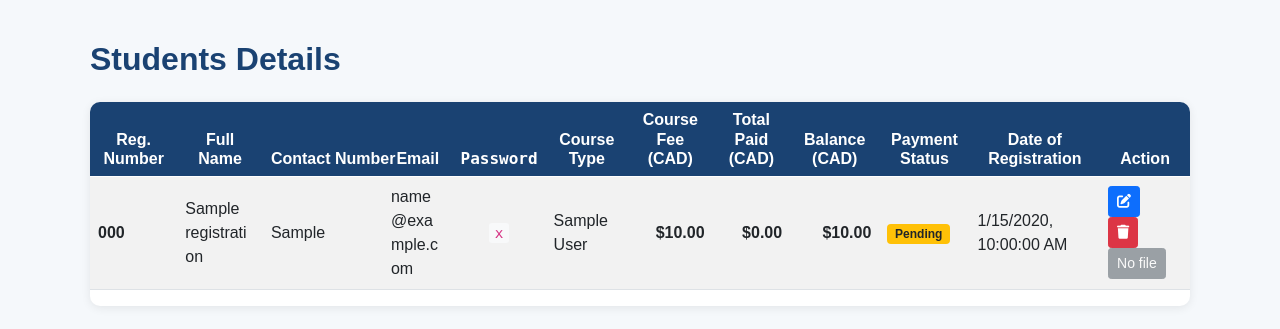
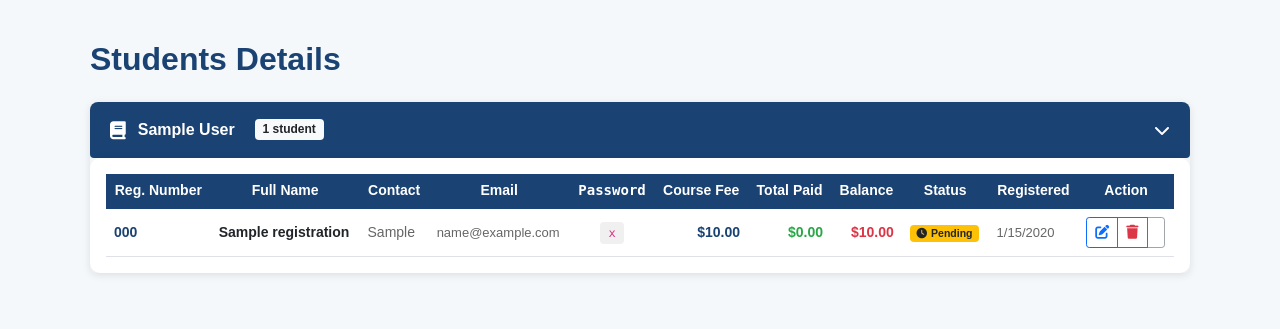
Before and after one commit to MahinHameem/Oncoone, a Django app: page /api/admin/students/ in a window 1280 px wide. Shown: the part 78-407 px from the top of the page. Run offline with Django 5.2, Linux system fonts and the light colour scheme; a user stored in the database is signed in; tables that the repository leaves empty hold one stand-in row (values such as "Sample post"); some libraries are stand-ins or nearby versions.

Commit message:
admin change

```diff
--- a/core/views.py
+++ b/core/views.py
@@ -172,52 +172,53 @@ def registrations_list(request):
 
     regs = Registration.objects.order_by('-created_at').all()
     data = []
+
     for r in regs:
         # Get all course enrollments for this student
         enrollments = r.course_enrollments.all()
-        courses = [e.course_name for e in enrollments]
-        course_total = Decimal('0.00')
+
+        # For each enrollment, create a separate row with course-specific data
         for e in enrollments:
-            # Try to get price from Course model, fall back to enrollment's course if available
+            course_name = e.course_name if e.course_name else (e.course.course_name if e.course else 'Unknown')
+
+            # Get price for this specific enrollment
             if e.course:
                 price = e.course.price_cad
             else:
-                # Legacy: try to find course by name
-                course = Course.objects.filter(course_name=e.course_name).first()
-                price = course.price_cad if course else None
-
-            if price is None:
-                paid_course = e.payments.filter(status='completed').first()
-                price = paid_course.total_price_cad if paid_course else Decimal('0.00')
-            course_total += price
-
-        completed_payments = r.payments.filter(status='completed')
-        total_paid = sum((p.payment_amount_cad for p in completed_payments), Decimal('0.00'))
-        balance_raw = course_total - total_paid
-        balance = balance_raw if balance_raw > Decimal('0.00') else Decimal('0.00')
-
-        if course_total == Decimal('0.00') and total_paid == Decimal('0.00'):
-            payment_status = 'pending'
-        else:
-            payment_status = 'completed' if balance_raw <= Decimal('0.00') else 'pending'
-
-        data.append({
-            'id': r.id,
-            'name': r.name,
-            'email': r.email,
-            'contact': r.contact,
-            'registration_number': r.registration_number,
-            'student_password': r.student_password,
-            'courses': courses,
-            'course_display': ', '.join(courses) if courses else 'N/A',
-            'course_count': len(courses),
-            'course_total_cad': f"{course_total.quantize(Decimal('0.01'))}",
-            'total_paid_cad': f"{total_paid.quantize(Decimal('0.01'))}",
-            'balance_cad': f"{balance.quantize(Decimal('0.01'))}",
-            'payment_status': payment_status,
-            'created_at': r.created_at.isoformat(),
-        })
+                course = Course.objects.filter(course_name=course_name).first()
+                price = course.price_cad if course else Decimal('0.00')
+
+            # Get total paid amount (this is registration-level, not split per course)
+            completed_payments = r.payments.filter(status='completed')
+            total_paid = sum((p.payment_amount_cad for p in completed_payments), Decimal('0.00'))
+
+            # Calculate balance for this enrollment
+            balance_raw = price - total_paid
+            balance = balance_raw if balance_raw > Decimal('0.00') else Decimal('0.00')
+
+            # Determine payment status for this enrollment
+            if price == Decimal('0.00'):
+                payment_status = 'pending'
+            else:
+                payment_status = 'completed' if total_paid >= price else 'pending'
+
+            data.append({
+                'id': r.id,
+                'name': r.name,
+                'email': r.email,
+                'contact': r.contact,
+                'registration_number': r.registration_number,
+                'student_password': r.student_password,
+                'course_name': course_name,
+                'course_total_cad': f"{price.quantize(Decimal('0.01'))}",
+                'total_paid_cad': f"{total_paid.quantize(Decimal('0.01'))}",
+                'balance_cad': f"{balance.quantize(Decimal('0.01'))}",
+                'payment_status': payment_status,
+                'created_at': r.created_at.isoformat(),
+            })
+
     return JsonResponse({'results': data})
+
 
 
 @csrf_exempt
--- a/templates/admin/students.html
+++ b/templates/admin/students.html
@@ -58,27 +58,7 @@
 <div class="container container-admin" id="students">
   <h2 class="mb-4" style="color:#1a4272">Students Details</h2>
   <div id="fetchError" class="alert alert-danger d-none" role="alert" style="cursor:pointer"></div>
-  <div class="table-responsive table-wrap">
-    <table class="table table-striped align-middle">
-      <thead>
-        <tr>
-          <th class="name-col">Reg. Number</th>
-          <th class="name-col">Full Name</th>
-          <th class="contact-col">Contact Number</th>
-          <th class="email-col">Email</th>
-          <th class="password-col">Password</th>
-          <th class="course-col">Course Type</th>
-          <th class="money-col">Course Fee (CAD)</th>
-          <th class="money-col">Total Paid (CAD)</th>
-          <th class="money-col">Balance (CAD)</th>
-          <th class="status-col">Payment Status</th>
-          <th class="date-col">Date of Registration</th>
-          <th class="action-col">Action</th>
-        </tr>
-      </thead>
-      <tbody id="students-tbody"></tbody>
-    </table>
-  </div>
+  <div id="courseSectionsContainer"></div>
 </div>
 
 <!-- Edit Modal -->
@@ -119,7 +99,6 @@
   document.addEventListener('DOMContentLoaded', () => {
     const API_PREFIX = '/api/admin/registrations';
     const fetchErrorEl = document.getElementById('fetchError');
-    const tbody = document.getElementById('students-tbody');
 
     const showError = (message) => {
       fetchErrorEl.innerHTML = `${message} <strong>(click to retry)</strong>`;
@@ -151,38 +130,164 @@
     };
 
     const renderTable = (rows) => {
-      tbody.innerHTML = '';
+      const container = document.getElementById('courseSectionsContainer');
+      container.innerHTML = '';
+
       if (!rows.length) {
-        tbody.innerHTML = '<tr><td colspan="12">No registrations found</td></tr>';
+        container.innerHTML = '<div class="alert alert-info text-center py-4"><i class="fas fa-inbox me-2"></i>No registrations found</div>';
         return;
       }
+
+      // Group rows by course name
+      const courseEnrollments = {};
       rows.forEach((r) => {
+        const courseName = r.course_name || 'Unknown Course';
+        if (!courseEnrollments[courseName]) {
+          courseEnrollments[courseName] = [];
+        }
+        courseEnrollments[courseName].push(r);
+      });
+
+      const sortedCourses = Object.keys(courseEnrollments).sort();
+
+      // Render a collapsible section for each course
+      sortedCourses.forEach((courseName, idx) => {
+        const students = courseEnrollments[courseName];
+        const sectionId = `course-section-${idx}`;
+        const tableId = `course-table-${idx}`;
+
+        const section = document.createElement('div');
+        section.className = 'course-section mb-4';
+        section.style.borderRadius = '8px';
+        section.style.overflow = 'hidden';
+        section.style.boxShadow = '0 2px 8px rgba(0,0,0,0.1)';
+
+        // Course header (clickable to toggle)
+        const headerBtn = document.createElement('button');
+        headerBtn.type = 'button';
+        headerBtn.className = 'course-header btn btn-light w-100 text-start d-flex align-items-center justify-content-between';
+        headerBtn.style.backgroundColor = '#1a4272';
+        headerBtn.style.color = 'white';
+        headerBtn.style.border = 'none';
+        headerBtn.style.padding = '16px 20px';
+        headerBtn.style.fontSize = '16px';
+        headerBtn.style.fontWeight = '600';
+        headerBtn.style.cursor = 'pointer';
+        headerBtn.style.transition = 'background-color 0.2s';
+        headerBtn.onmouseover = () => headerBtn.style.backgroundColor = '#143a5c';
+        headerBtn.onmouseout = () => headerBtn.style.backgroundColor = '#1a4272';
+        headerBtn.setAttribute('data-bs-toggle', 'collapse');
+        headerBtn.setAttribute('data-bs-target', `#${tableId}`);
+        headerBtn.setAttribute('aria-expanded', 'true');
+        headerBtn.setAttribute('aria-controls', tableId);
+
+        const headerTitle = document.createElement('span');
+        headerTitle.style.display = 'flex';
+        headerTitle.style.alignItems = 'center';
+        headerTitle.style.gap = '12px';
+        headerTitle.innerHTML = `
+          <i class="fas fa-book" style="font-size: 18px;"></i>
+          <span>${escapeHtml(courseName)}</span>
+          <span class="badge bg-light text-dark" style="margin-left: 8px;">${students.length} student${students.length !== 1 ? 's' : ''}</span>
+        `;
+
+        const headerIcon = document.createElement('i');
+        headerIcon.className = 'fas fa-chevron-down';
+        headerIcon.style.transition = 'transform 0.3s';
+
+        headerBtn.appendChild(headerTitle);
+        headerBtn.appendChild(headerIcon);
+
+        // Toggle icon rotation on click
+        headerBtn.addEventListener('click', () => {
+          setTimeout(() => {
+            if (headerBtn.getAttribute('aria-expanded') === 'true') {
+              headerIcon.style.transform = 'rotate(180deg)';
+            } else {
+              headerIcon.style.transform = 'rotate(0deg)';
+            }
+          }, 0);
+        });
+
+        section.appendChild(headerBtn);
+
+        // Collapsible table content
+        const tableWrapper = document.createElement('div');
+        tableWrapper.className = 'collapse show';
+        tableWrapper.id = tableId;
+        tableWrapper.style.backgroundColor = '#f8f9fa';
+
+        const tableDiv = document.createElement('div');
+        tableDiv.className = 'table-responsive table-wrap';
+        tableDiv.style.padding = '16px';
+        tableDiv.style.marginBottom = '0';
+
+        const table = document.createElement('table');
+        table.className = 'table table-hover align-middle mb-0';
+        table.style.fontSize = '14px';
+
+        const thead = document.createElement('thead');
+        const theadTr = document.createElement('tr');
+        theadTr.style.backgroundColor = '#e9ecef';
+        theadTr.style.borderBottom = '2px solid #1a4272';
+        theadTr.innerHTML = `
+          <th class="name-col" style="color: #1a4272; font-weight: 600;">Reg. Number</th>
+          <th class="name-col" style="color: #1a4272; font-weight: 600;">Full Name</th>
+          <th class="contact-col" style="color: #1a4272; font-weight: 600;">Contact</th>
+          <th class="email-col" style="color: #1a4272; font-weight: 600;">Email</th>
+          <th class="password-col" style="color: #1a4272; font-weight: 600;">Password</th>
+          <th class="money-col" style="color: #1a4272; font-weight: 600;">Course Fee</th>
+          <th class="money-col" style="color: #1a4272; font-weight: 600;">Total Paid</th>
+          <th class="money-col" style="color: #1a4272; font-weight: 600;">Balance</th>
+          <th class="status-col" style="color: #1a4272; font-weight: 600;">Status</th>
+          <th class="date-col" style="color: #1a4272; font-weight: 600;">Registered</th>
+          <th class="action-col" style="color: #1a4272; font-weight: 600;">Action</th>
+        `;
+        thead.appendChild(theadTr);
+        table.appendChild(thead);
+
+        const tbody = document.createElement('tbody');
+        students.forEach((r, rowIdx) => {
           const tr = document.createElement('tr');
           tr.dataset.id = r.id;
+          tr.style.borderBottom = '1px solid #dee2e6';
+          tr.style.backgroundColor = rowIdx % 2 === 0 ? 'white' : '#f8f9fa';
+          tr.onmouseover = () => tr.style.backgroundColor = '#e7f3ff';
+          tr.onmouseout = () => tr.style.backgroundColor = rowIdx % 2 === 0 ? 'white' : '#f8f9fa';
+          tr.style.transition = 'background-color 0.2s';
+
           const status = (r.payment_status || '').toLowerCase();
           const statusBadge = status === 'completed'
-          ? '<span class="badge bg-success">Completed</span>'
-          : '<span class="badge bg-warning text-dark">Pending</span>';
-        const courseText = escapeHtml(r.course_display || (Array.isArray(r.courses) ? r.courses.join(', ') : r.course || ''));
+            ? '<span class="badge bg-success"><i class="fas fa-check-circle me-1"></i>Completed</span>'
+            : '<span class="badge bg-warning text-dark"><i class="fas fa-clock me-1"></i>Pending</span>';
+
           tr.innerHTML = `
-          <td class="text-start"><strong>${escapeHtml(r.registration_number || 'N/A')}</strong></td>
-          <td class="text-start">${escapeHtml(r.name)}</td>
-          <td>${escapeHtml(r.contact)}</td>
-          <td class="text-start">${escapeHtml(r.email)}</td>
-          <td class="text-center"><code>${escapeHtml(r.student_password || 'N/A')}</code></td>
-          <td class="text-start">${courseText || '—'}</td>
-          <td class="text-right money">$${formatMoney(r.course_total_cad)}</td>
-          <td class="text-right money">$${formatMoney(r.total_paid_cad)}</td>
-          <td class="text-right money">$${formatMoney(r.balance_cad)}</td>
+            <td class="text-start"><strong style="color: #1a4272;">${escapeHtml(r.registration_number || 'N/A')}</strong></td>
+            <td class="text-start"><strong>${escapeHtml(r.name)}</strong></td>
+            <td><span style="color: #666;">${escapeHtml(r.contact)}</span></td>
+            <td class="text-start"><span style="color: #666; font-size: 13px;">${escapeHtml(r.email)}</span></td>
+            <td class="text-center"><code style="background-color: #f0f0f0; padding: 4px 8px; border-radius: 4px; font-size: 12px;">${escapeHtml(r.student_password || 'N/A')}</code></td>
+            <td class="text-right money" style="color: #1a4272; font-weight: 600;">$${formatMoney(r.course_total_cad)}</td>
+            <td class="text-right money" style="color: #28a745; font-weight: 600;">$${formatMoney(r.total_paid_cad)}</td>
+            <td class="text-right money" style="color: #dc3545; font-weight: 600;">$${formatMoney(r.balance_cad)}</td>
             <td>${statusBadge}</td>
-          <td>${new Date(r.created_at).toLocaleString()}</td>
+            <td><span style="color: #666; font-size: 13px;">${new Date(r.created_at).toLocaleDateString()}</span></td>
             <td>
-            <button class="btn btn-sm btn-primary me-1" onclick="editStudent(${r.id})"><i class="fas fa-edit"></i></button>
-            <button class="btn btn-sm btn-danger me-1" onclick="deleteStudent(${r.id})"><i class="fas fa-trash"></i></button>
-            ${r.has_db_proof ? `<a class="btn btn-sm btn-success" href="${r.download_url}" download><i class="fas fa-download"></i></a>` : `<button class="btn btn-sm btn-secondary" disabled>No file</button>`}
+              <div class="btn-group btn-group-sm" role="group">
+                <button class="btn btn-outline-primary" onclick="editStudent(${r.id})" title="Edit"><i class="fas fa-edit"></i></button>
+                <button class="btn btn-outline-danger" onclick="deleteStudent(${r.id})" title="Delete"><i class="fas fa-trash"></i></button>
+                ${r.has_db_proof ? `<a class="btn btn-outline-success" href="${r.download_url}" download title="Download"><i class="fas fa-download"></i></a>` : `<button class="btn btn-outline-secondary" disabled title="No file"><i class="fas fa-file-slash"></i></button>`}
+              </div>
             </td>
           `;
           tbody.appendChild(tr);
+        });
+
+        table.appendChild(tbody);
+        tableDiv.appendChild(table);
+        tableWrapper.appendChild(tableDiv);
+        section.appendChild(tableWrapper);
+        container.appendChild(section);
       });
     };
 
```
Lines whose indentation alone changed are shown as unchanged.
